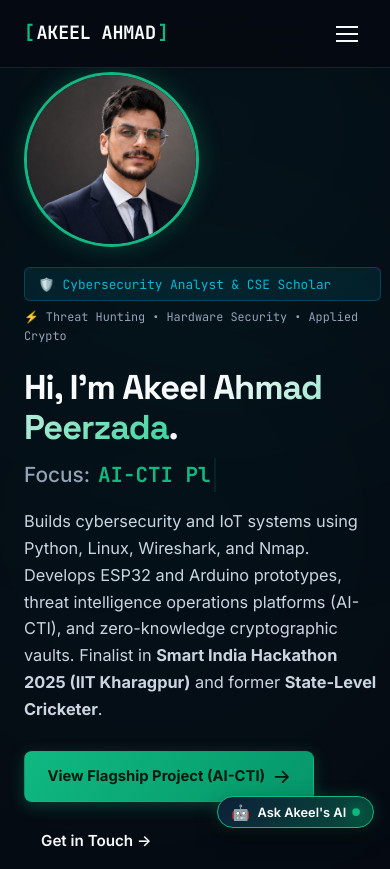
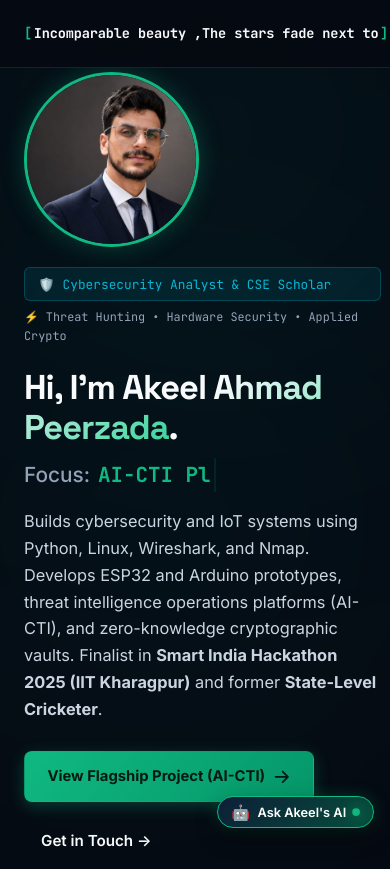
Before and after one commit to AKEEL-AHMAD/portfolio, a website: page index.html in a window 390 px wide. Shown: the top 869 px of the page. Drawn offline with Linux system fonts and the light colour scheme.

Commit message:
Update navbar brand heading to '[Incomparable beauty ,The stars fade next to]' with responsive clamp typography

```diff
--- a/index.html
+++ b/index.html
@@ -30,7 +30,7 @@
   <!-- Navigation Header -->
   <header class="site-header" id="navbar">
     <div class="header-container">
-      <a href="#hero" class="brand-logo" aria-label="Akeel Ahmad Peerzada Home"><span class="brand-bracket">[</span><span class="brand-text">AKEEL&nbsp;AHMAD</span><span class="brand-bracket">]</span></a>
+      <a href="#hero" class="brand-logo" aria-label="Akeel Ahmad Peerzada Home"><span class="brand-bracket">[</span><span class="brand-text">Incomparable beauty ,The stars fade next to</span><span class="brand-bracket">]</span></a>
 
       <!-- Status Indicator Pill (Desktop Only) -->
       <div class="status-indicator-pill desktop-only" title="Status: Open to Security & Engineering Opportunities">
@@ -1138,7 +1138,7 @@
   <footer class="site-footer">
     <div class="container footer-content">
       <div class="footer-left">
-        <span class="footer-logo">[AKEEL&nbsp;AHMAD]</span>
+        <span class="footer-logo">[Incomparable beauty ,The stars fade next to]</span>
         <p class="footer-copy">
           Designed & Built with security-first engineering by <strong>Akeel Ahmad Peerzada</strong>.
         </p>
--- a/styles.css
+++ b/styles.css
@@ -272,7 +272,7 @@ body {
 
 .brand-logo {
   font-family: var(--font-mono);
-  font-size: 1.15rem;
+  font-size: clamp(0.85rem, 1.2vw, 1.05rem);
   font-weight: 700;
   color: var(--text-primary);
   text-decoration: none;
```
